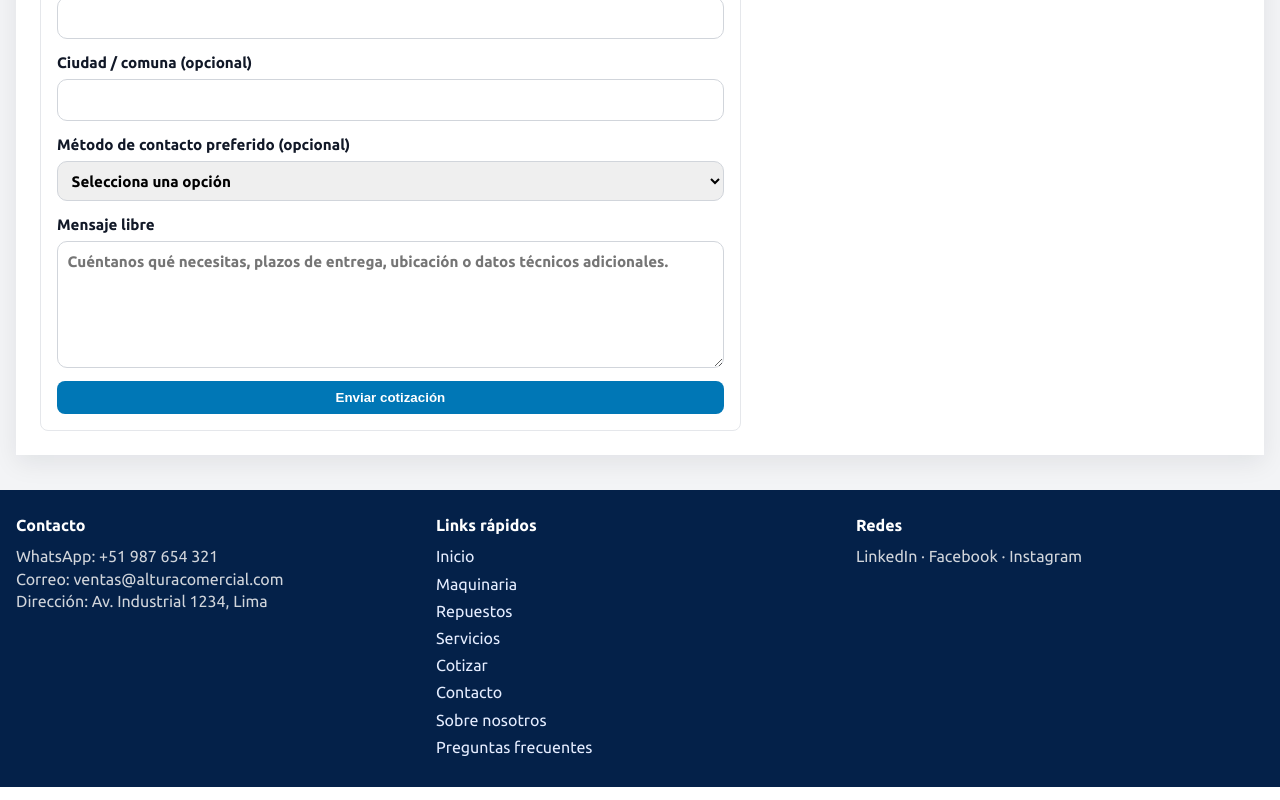
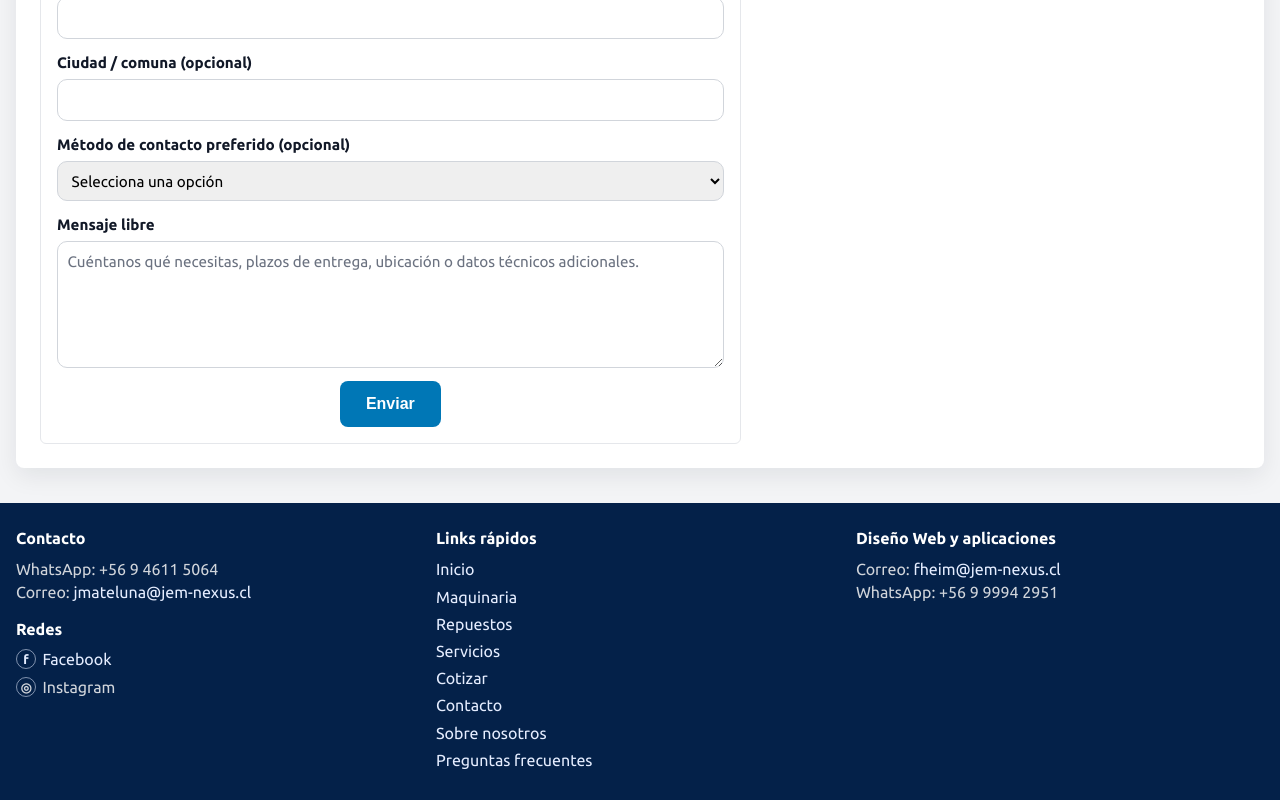
Before and after one commit to jfheimpinacap/web-ventas-generica, a React (Vite) app in the folder frontend/: page /cotizar in a window 1280 px wide. Shown: the part 493-1293 px from the top of the page. Built offline with nearby package versions, Linux system fonts and the light colour scheme; no server answers.

Commit message:
Polish quote UI and footer contact details

```diff
--- a/frontend/src/components/layout/Footer.tsx
+++ b/frontend/src/components/layout/Footer.tsx
@@ -19,9 +19,22 @@ export function Footer() {
     <footer className="footer">
       <div id="contacto">
         <h4>Contacto</h4>
-        <p>WhatsApp: +51 987 654 321</p>
-        <p>Correo: ventas@alturacomercial.com</p>
-        <p>Dirección: Av. Industrial 1234, Lima</p>
+        <p>WhatsApp: +56 9 4611 5064</p>
+        <p>
+          Correo:{' '}
+          <a href="mailto:jmateluna@jem-nexus.cl">jmateluna@jem-nexus.cl</a>
+        </p>
+        <div className="footer__social">
+          <h4>Redes</h4>
+          <p>
+            <a href="https://www.facebook.com/jem.gestion.5" target="_blank" rel="noreferrer">
+              <span aria-hidden="true">f</span> Facebook
+            </a>
+          </p>
+          <p>
+            <span aria-hidden="true">◎</span> Instagram
+          </p>
+        </div>
       </div>
 
       <div>
@@ -55,8 +68,12 @@ export function Footer() {
       </div>
 
       <div>
-        <h4>Redes</h4>
-        <p>LinkedIn · Facebook · Instagram</p>
+        <h4>Diseño Web y aplicaciones</h4>
+        <p>
+          Correo:{' '}
+          <a href="mailto:fheim@jem-nexus.cl">fheim@jem-nexus.cl</a>
+        </p>
+        <p>WhatsApp: +56 9 9994 2951</p>
       </div>
     </footer>
   )
--- a/frontend/src/components/layout/Topbar.tsx
+++ b/frontend/src/components/layout/Topbar.tsx
@@ -6,7 +6,7 @@ import { trackQuoteClick, trackWhatsAppClick } from '../../utils/analytics'
 import { buildWhatsAppUrl } from '../../utils/whatsapp'
 import { CategoriesMegaMenu } from './CategoriesMegaMenu'
 
-const WHATSAPP_PHONE = '+51 987 654 321'
+const WHATSAPP_PHONE = '+56 9 4611 5064'
 
 export function Topbar() {
   const [isCategoriesOpen, setIsCategoriesOpen] = useState(false)
@@ -80,7 +80,7 @@ export function Topbar() {
 
         <a
           className="topbar__whatsapp-contact"
-          href={buildWhatsAppUrl('Hola, quiero asesoría comercial.')}
+          href={buildWhatsAppUrl('Hola, quiero consultar por una cotización en JEM Nexus.')}
           target="_blank"
           rel="noreferrer"
           aria-label="Abrir WhatsApp con asesor comercial"
@@ -92,7 +92,7 @@ export function Topbar() {
             </svg>
           </span>
           <span className="topbar__phone">{WHATSAPP_PHONE}</span>
-          <span className="topbar__phone-compact" aria-hidden="true">987 654 321</span>
+          <span className="topbar__phone-compact" aria-hidden="true">9 4611 5064</span>
         </a>
 
       </div>
--- a/frontend/src/pages/QuotePage.tsx
+++ b/frontend/src/pages/QuotePage.tsx
@@ -241,7 +241,7 @@ export function QuotePage() {
           {success ? <p className="ui-note ui-note--success">{success}</p> : null}
 
             <button className="btn btn--accent" type="submit" disabled={loading}>
-              {loading ? 'Enviando...' : 'Enviar cotización'}
+              {loading ? 'Enviando...' : 'Enviar'}
             </button>
           </form>
         </div>
--- a/frontend/src/pages/admin/AdminQuotesPage.tsx
+++ b/frontend/src/pages/admin/AdminQuotesPage.tsx
@@ -10,6 +10,8 @@ import {
   type QuoteRequestAdmin,
   type QuoteStatus,
 } from '../../types/catalog'
+
+const formatQuoteFolio = (id: number) => `COT-${String(id).padStart(6, '0')}`
 
 const STATUS_OPTIONS: Array<{ value: QuoteStatus; label: string }> = [
   { value: 'new', label: 'Nuevas' },
@@ -138,6 +140,10 @@ export function AdminQuotesPage() {
       </div>
 
       <div className="quote-summary-cards" aria-label="Resumen de estados de cotización">
+        <article className="quote-summary-card">
+          <p>Total</p>
+          <strong>{items.length}</strong>
+        </article>
         {STATUS_OPTIONS.map((status) => (
           <article key={status.value} className="quote-summary-card">
             <p>{status.label}</p>
@@ -154,28 +160,33 @@ export function AdminQuotesPage() {
           <table className="admin-table">
             <thead>
               <tr>
+                <th>Folio</th>
                 <th>Fecha</th>
                 <th>Cliente</th>
                 <th>Producto / asunto</th>
                 <th>Email / teléfono</th>
                 <th>Estado</th>
                 <th>Cambiar estado</th>
-                <th>Acciones</th>
               </tr>
             </thead>
             <tbody>
               {items.length === 0 ? (
                 <tr>
-                  <td colSpan={6}>
+                  <td colSpan={7}>
                     <p className="ui-note">Aún no hay solicitudes de cotización.</p>
                   </td>
                 </tr>
               ) : null}
               {items.map((item) => (
                 <tr key={item.id}>
+                  <td>
+                    <span className="quote-folio">{formatQuoteFolio(item.id)}</span>
+                  </td>
                   <td>{new Date(item.created_at).toLocaleDateString()}</td>
                   <td>
-                    <strong>{item.customer_name}</strong>
+                    <Link className="quote-customer-link" to={`/admin/cotizaciones/${item.id}`}>
+                      {item.customer_name}
+                    </Link>
                     <span className="admin-table__muted">
                       {item.company_name || item.city || 'Sin empresa registrada'}
                     </span>
@@ -211,11 +222,6 @@ export function AdminQuotesPage() {
                       ))}
                     </select>
                   </td>
-                  <td>
-                    <Link className="table-action" to={`/admin/cotizaciones/${item.id}`}>
-                      Ver detalle
-                    </Link>
-                  </td>
                 </tr>
               ))}
             </tbody>
--- a/frontend/src/styles/admin-forms.css
+++ b/frontend/src/styles/admin-forms.css
@@ -462,7 +462,7 @@
 
 .quote-summary-cards {
   display: grid;
-  grid-template-columns: repeat(5, minmax(120px, 1fr));
+  grid-template-columns: repeat(6, minmax(105px, 1fr));
   gap: 0.65rem;
   align-items: stretch;
   margin: 0.85rem 0;
@@ -506,14 +506,24 @@
   font-weight: 600;
 }
 
+.quote-detail-actions {
+  display: flex;
+  justify-content: flex-end;
+}
+
+.quote-detail-actions .btn {
+  width: auto;
+  padding-inline: 1.25rem;
+}
+
 @media (max-width: 980px) {
   .quote-summary-cards {
-    grid-template-columns: repeat(2, minmax(0, 1fr));
+    grid-template-columns: repeat(3, minmax(0, 1fr));
   }
 }
 
 @media (max-width: 560px) {
   .quote-summary-cards {
-    grid-template-columns: 1fr;
+    grid-template-columns: repeat(2, minmax(0, 1fr));
   }
 }
--- a/frontend/src/styles/admin-tables.css
+++ b/frontend/src/styles/admin-tables.css
@@ -29,10 +29,39 @@
   white-space: nowrap;
 }
 
+.admin-table tbody tr {
+  transition: background-color 0.15s ease;
+}
+
+.admin-table tbody tr:hover {
+  background: #f8fafc;
+}
+
 .table-action {
   color: #ea580c;
   font-weight: 600;
   white-space: nowrap;
+}
+
+.quote-folio {
+  color: #0f172a;
+  font-size: 0.82rem;
+  font-weight: 700;
+  letter-spacing: 0.02em;
+  white-space: nowrap;
+}
+
+.quote-customer-link {
+  color: #0f4c81;
+  cursor: pointer;
+  font-weight: 700;
+  text-decoration: underline;
+  text-underline-offset: 0.16em;
+}
+
+.quote-customer-link:hover,
+.quote-customer-link:focus-visible {
+  color: #ea580c;
 }
 
 @media (max-width: 768px) {
--- a/frontend/src/styles/base.css
+++ b/frontend/src/styles/base.css
@@ -89,6 +89,36 @@ a {
 
 .footer li {
   margin-bottom: 0.3rem;
+}
+
+.footer__social {
+  display: grid;
+  gap: 0.35rem;
+  margin-top: 0.9rem;
+}
+
+.footer__social h4 {
+  margin-bottom: 0.15rem;
+}
+
+.footer__social a,
+.footer__social p {
+  align-items: center;
+  display: flex;
+  gap: 0.4rem;
+}
+
+.footer__social span[aria-hidden="true"] {
+  align-items: center;
+  border: 1px solid rgba(229, 237, 255, 0.55);
+  border-radius: 999px;
+  display: inline-flex;
+  font-size: 0.8rem;
+  font-weight: 700;
+  height: 1.25rem;
+  justify-content: center;
+  line-height: 1;
+  width: 1.25rem;
 }
 
 .footer a {
--- a/frontend/src/styles/forms.css
+++ b/frontend/src/styles/forms.css
@@ -430,6 +430,7 @@
   }
 
 .quote-page {
+  border-radius: 8px;
   font-family: "Ubuntu", system-ui, sans-serif;
 }
 
@@ -452,7 +453,7 @@
 .quote-form {
   background: #fff;
   border: 1px solid #e5e7eb;
-  border-radius: 8px;
+  border-radius: 6px;
   padding: 1rem;
 }
 
@@ -469,7 +470,7 @@
 .quote-preview__placeholder {
   width: 100%;
   min-height: 220px;
-  border-radius: 8px;
+  border-radius: 6px;
   background: #f3f4f6;
   border: 1px solid #e5e7eb;
 }
@@ -510,10 +511,22 @@
 .quote-form textarea,
 .quote-form select {
   width: 100%;
+  font-weight: 400;
+}
+
+.quote-form input::placeholder,
+.quote-form textarea::placeholder {
+  color: #6b7280;
+  font-weight: 400;
 }
 
 .quote-form .btn--accent {
   background: #0077b6;
+  justify-self: center;
+  width: auto;
+  min-height: 46px;
+  padding: 0.75rem 1.65rem;
+  font-size: 1rem;
 }
 
 @media (min-width: 960px) {
--- a/frontend/src/utils/whatsapp.ts
+++ b/frontend/src/utils/whatsapp.ts
@@ -1,4 +1,4 @@
-const DEFAULT_WHATSAPP_NUMBER = '56912345678'
+const DEFAULT_WHATSAPP_NUMBER = '56946115064'
 
 export const WHATSAPP_NUMBER = import.meta.env.VITE_WHATSAPP_NUMBER || DEFAULT_WHATSAPP_NUMBER
 
```
Also changed, not shown: frontend/src/pages/admin/AdminQuoteDetailPage.tsx (+11 -24 lines), 1 other file (tests, documents, lock files or other folders).
